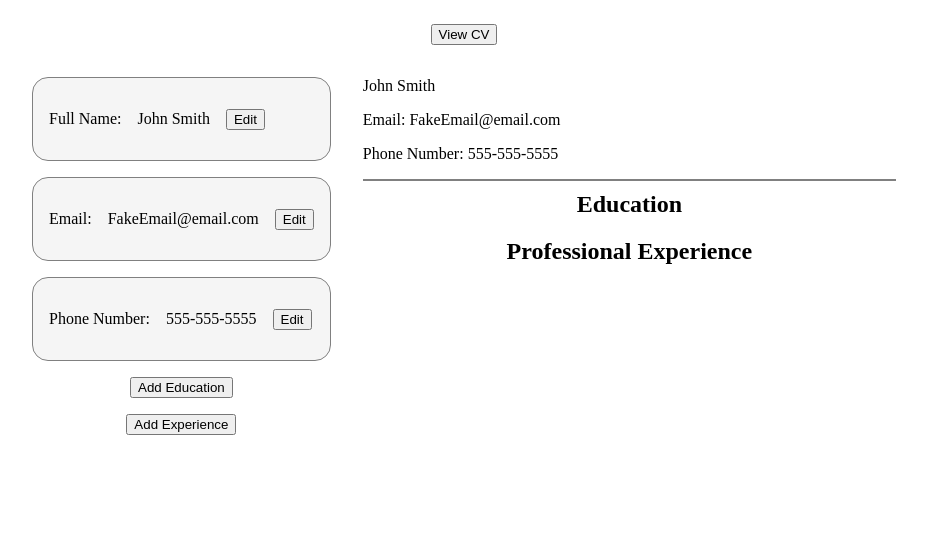
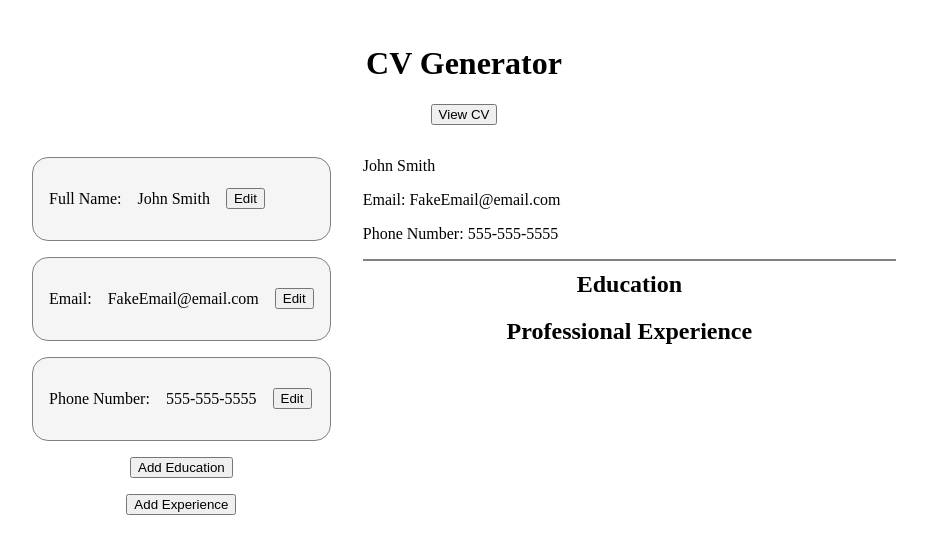
Before and after one commit to RShillgit/cv-project, a React (Create React App) app: page / in a window 1280 px wide. Shown: the top 554 px of the page, without its empty margins (176-1103 px from the left). Built offline with nearby package versions, Linux system fonts and the light colour scheme.

Commit message:
Changed Title

```diff
--- a/public/index.html
+++ b/public/index.html
@@ -24,7 +24,7 @@
       work correctly both with client-side routing and a non-root public URL.
       Learn how to configure a non-root public URL by running `npm run build`.
     -->
-    <title>React App</title>
+    <title>CV Generator</title>
   </head>
   <body>
     <noscript>You need to enable JavaScript to run this app.</noscript>
--- a/src/App.js
+++ b/src/App.js
@@ -179,6 +179,9 @@ class App extends Component{
 
     return (
       <div className="cv">
+        <div>
+          <h1 className="header">CV Generator</h1>
+        </div>
 
         <div className="previewEditBtn">
           <button id="preview-edit" onClick={this.viewEditClick}>View CV</button>
--- a/src/styles/app.css
+++ b/src/styles/app.css
@@ -2,6 +2,10 @@
     display: flex;
     justify-content: center;
     align-items: center;
+}
+.header {
+    display: flex;
+    justify-content: center;
 }
 .cv {
     width: 70vw;
```
